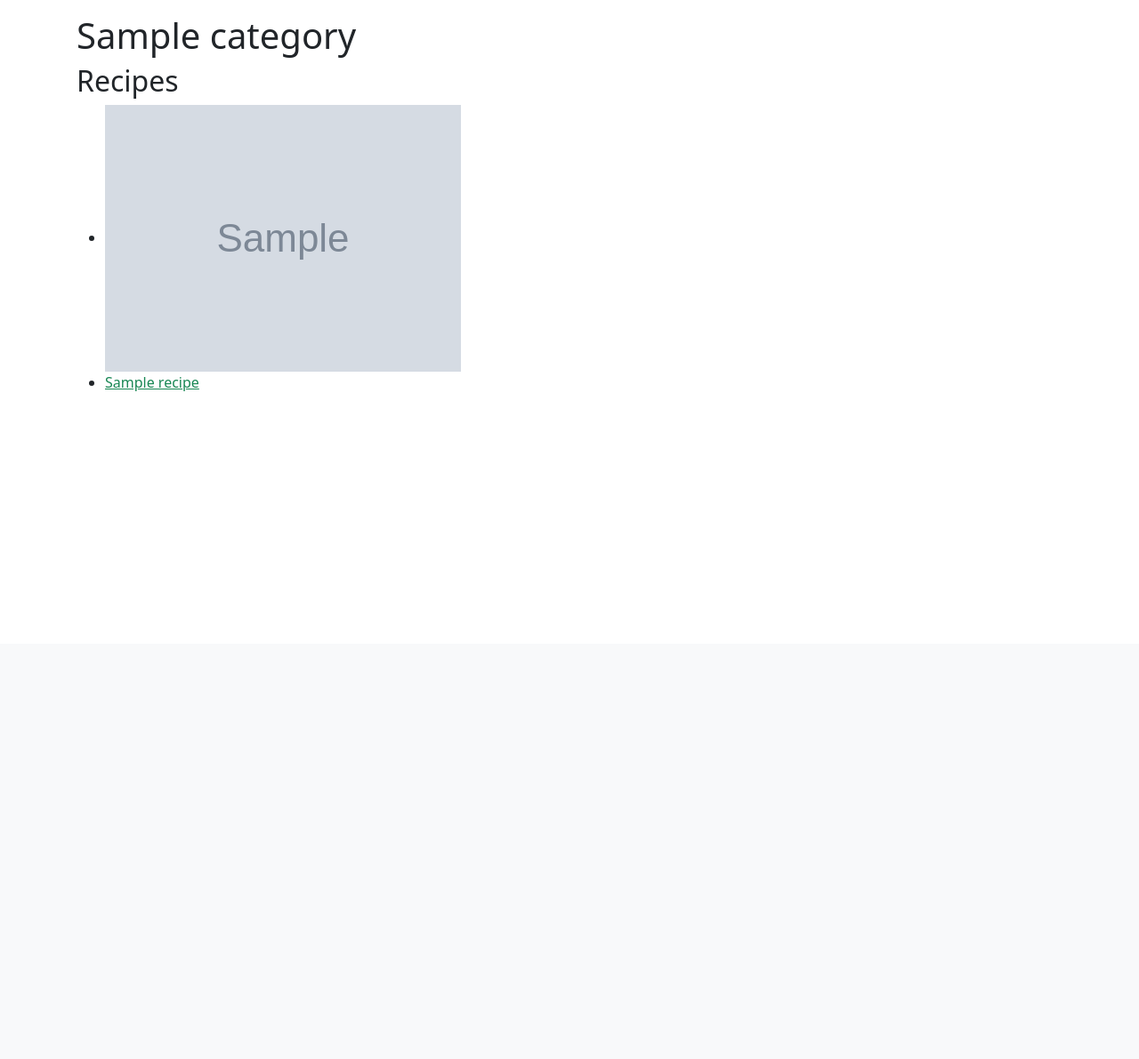
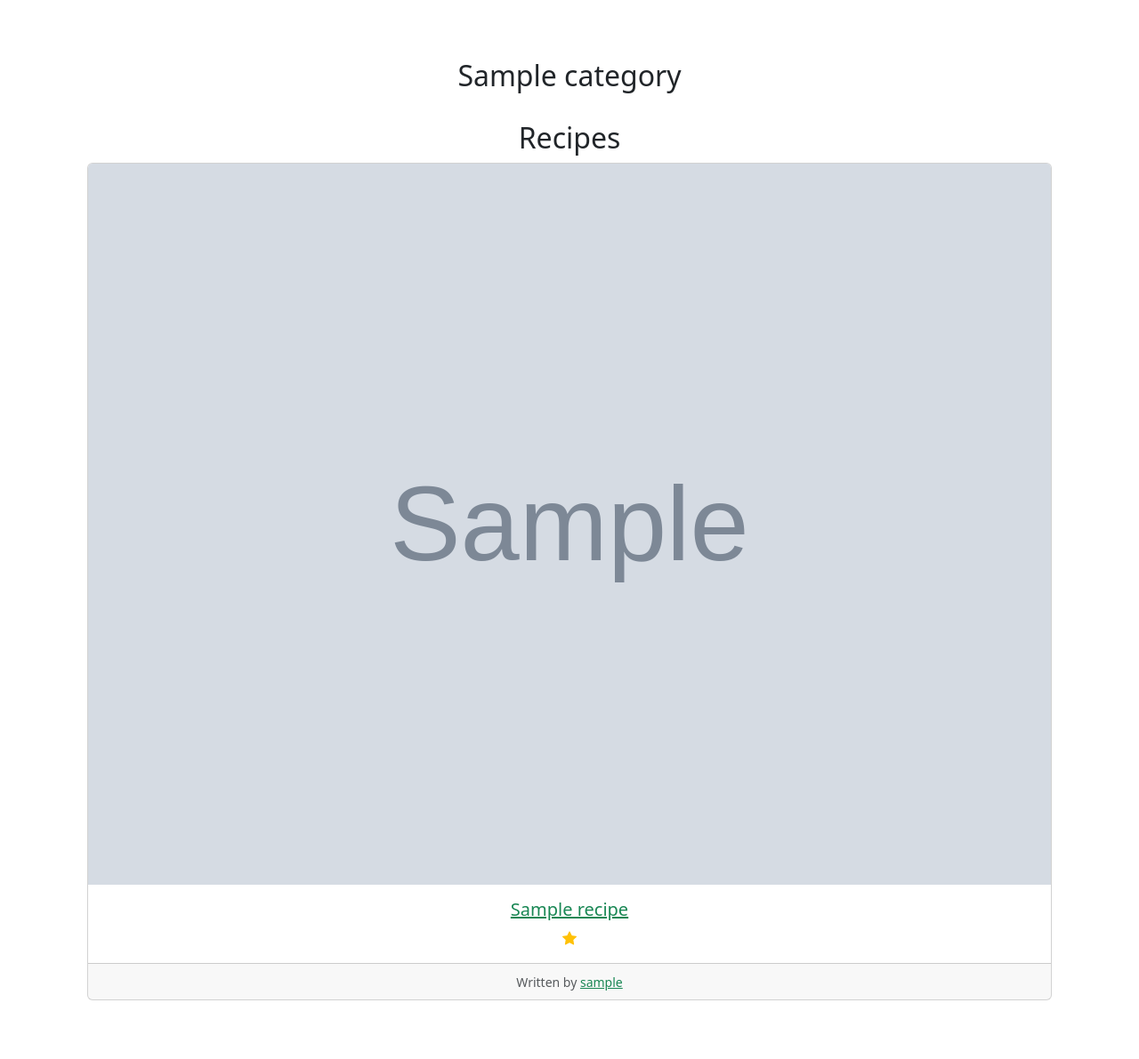
Before and after one commit to TylerWolfWilliams/food_for_thought, a Django app: a page that uses templates/recipes/category.html in a window 1280 px wide. Shown: the part 76-1267 px from the top of the page at 89% size. Before the commit the page ends 516 px from the top, so only its background shows below. Run offline with Django 3.2, Linux system fonts and the light colour scheme; tables that the repository leaves empty hold one stand-in row (values such as "Sample post"); grey boxes marked "Sample" are stand-in pictures.

Commit message:
Category CSS done

```diff
--- a/templates/recipes/category.html
+++ b/templates/recipes/category.html
@@ -2,18 +2,28 @@
 {% load staticfiles %}
 
 {% block body_block %}
-<div>
-    <h1>{{ category.name }}</h1>
+<div class = "container text-center mt-50" style="margin-top:50px">
+   <h2>{{ category.name }}</h2><br>
+    <div class="row h-100" style="margin-bottom:50px">
     <h2>Recipes</h2>
         {% if recipes %}
-    <ul>
+        <div class="card-group">
            {% for recipe in recipes %}
-        <li><img src="{{ recipe.image.url }}" alt="{{ recipe.title }} image"></li>
-        <li><a href="{% url 'recipes:show_recipe' recipe.author.id recipe.slug %}">{{ recipe.title }}</a> {{ recipe.average_rating }}</li>
+           <div class="card">
+               <img class="card-img-top object-fit-cover" src="{{ recipe.image.url }}" alt="{{ recipe.title }} image">
+               <div class="card-body">
+                   <h5 class="card-title"><a href="{% url 'recipes:show_recipe' recipe.author.id recipe.slug %}">{{ recipe.title }}</a></h5>
+                   <p class="card-text"><i class="bi bi-star-fill text-warning"></i> {{ recipe.average_rating|floatformat:"1" }}</p>
+                </div>
+                <div class="card-footer">
+                    <p class="card-text"><small class="text-muted">Written by <a href="{% url 'recipes:show_non_user_account' recipe.author.id %}">{{ recipe.author.username }}</a></small></p>
+                </div>
+            </div>
            {% endfor %}
-    </ul>
+        </div><br>
         {% else %}
            <strong>There are no recipes present.</strong>
         {% endif %}
     </div>
+</div>
 {% endblock %}
```
Lines whose indentation alone changed are shown as unchanged.
